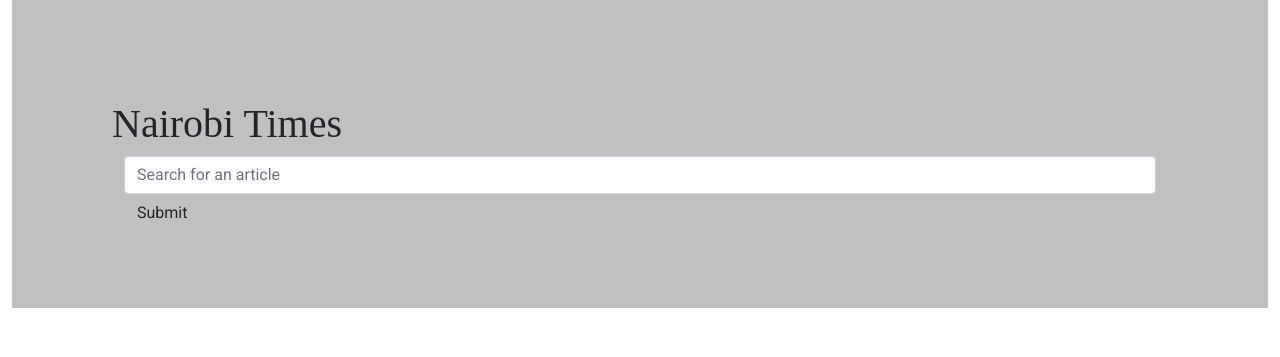
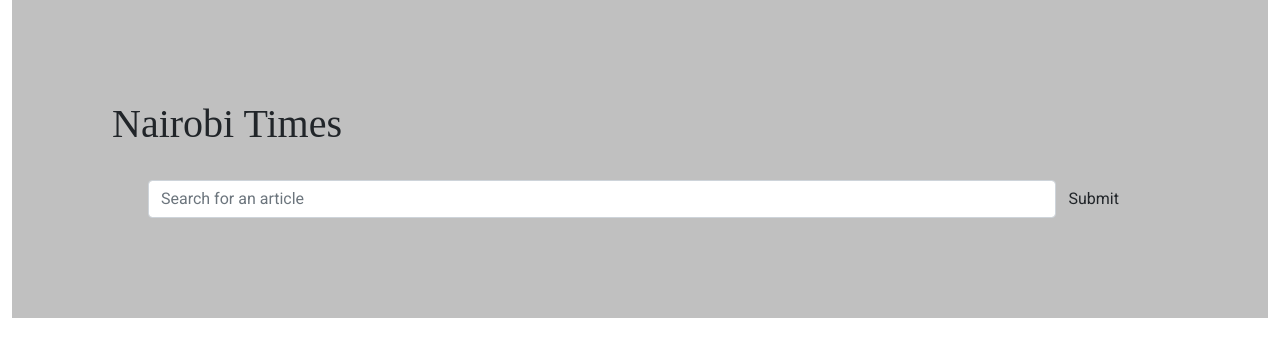
Before and after one commit to Cian747/new-app, a Flask app: template app/templates/index.html in a window 1280 px wide. Shown: the part 62-419 px from the top of the page. Run offline with Flask 2, Linux system fonts and the light colour scheme; the template is opened without the code that fills it, so the values that code supplies are empty.

Commit message:
removed comments

```diff
--- a/app/templates/index.html
+++ b/app/templates/index.html
@@ -17,14 +17,13 @@
 
 
     <div class="container">
-      <form>
+      <form class="search-form d-flex p-4">
         <input type="text" name="search_query" placeholder="Search for an article" class="form-control">
         <button type="submit" value="Submit" class="btn btn-default">Submit</button>
       </form>
 
     </div>
 
-    <!-- All the news -->
     <div class="row g-4">
     <!-- <div class="col-md-3"> -->
     {{ macro.newsOfTheDay(sources_news) }}
```
